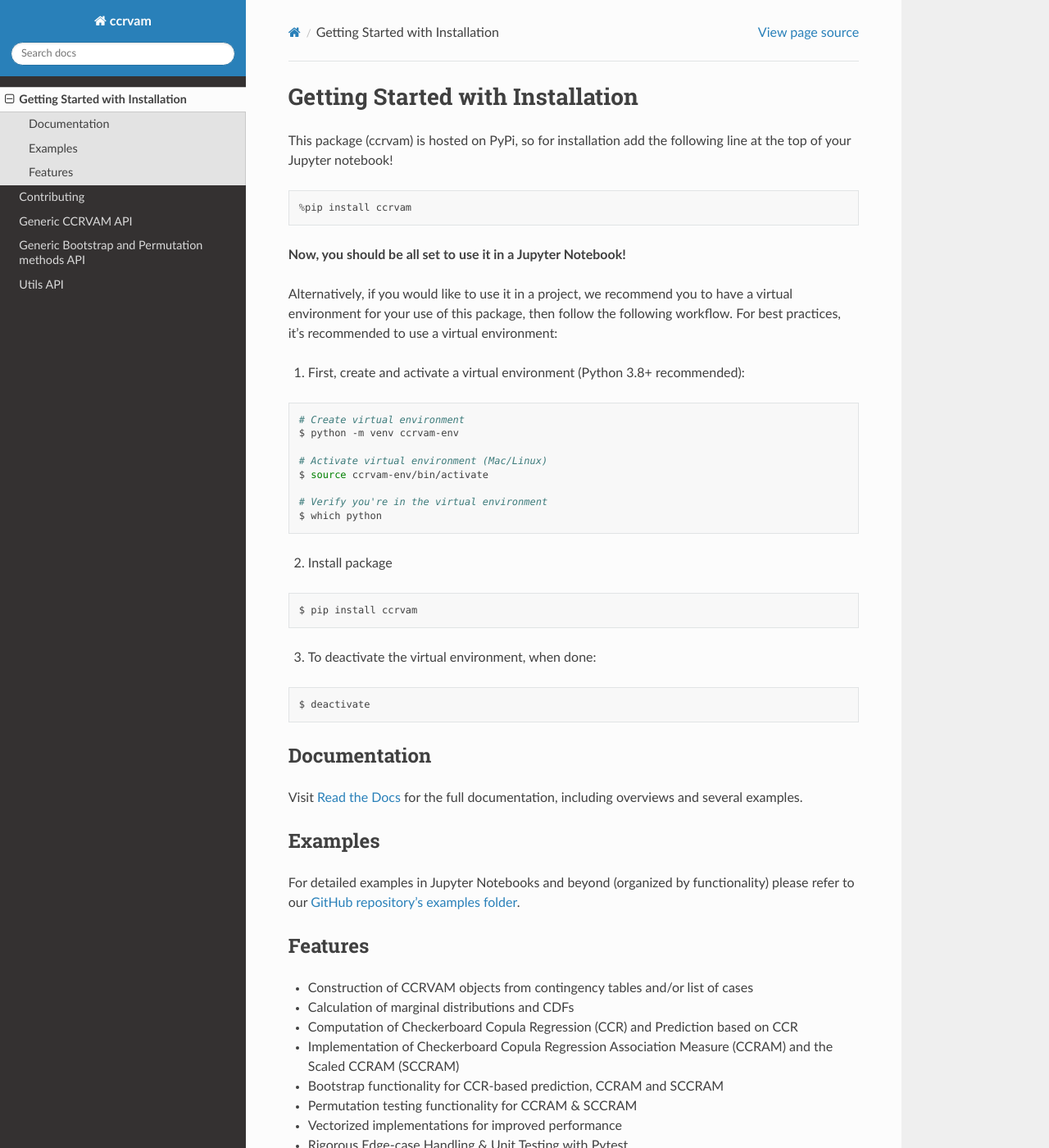
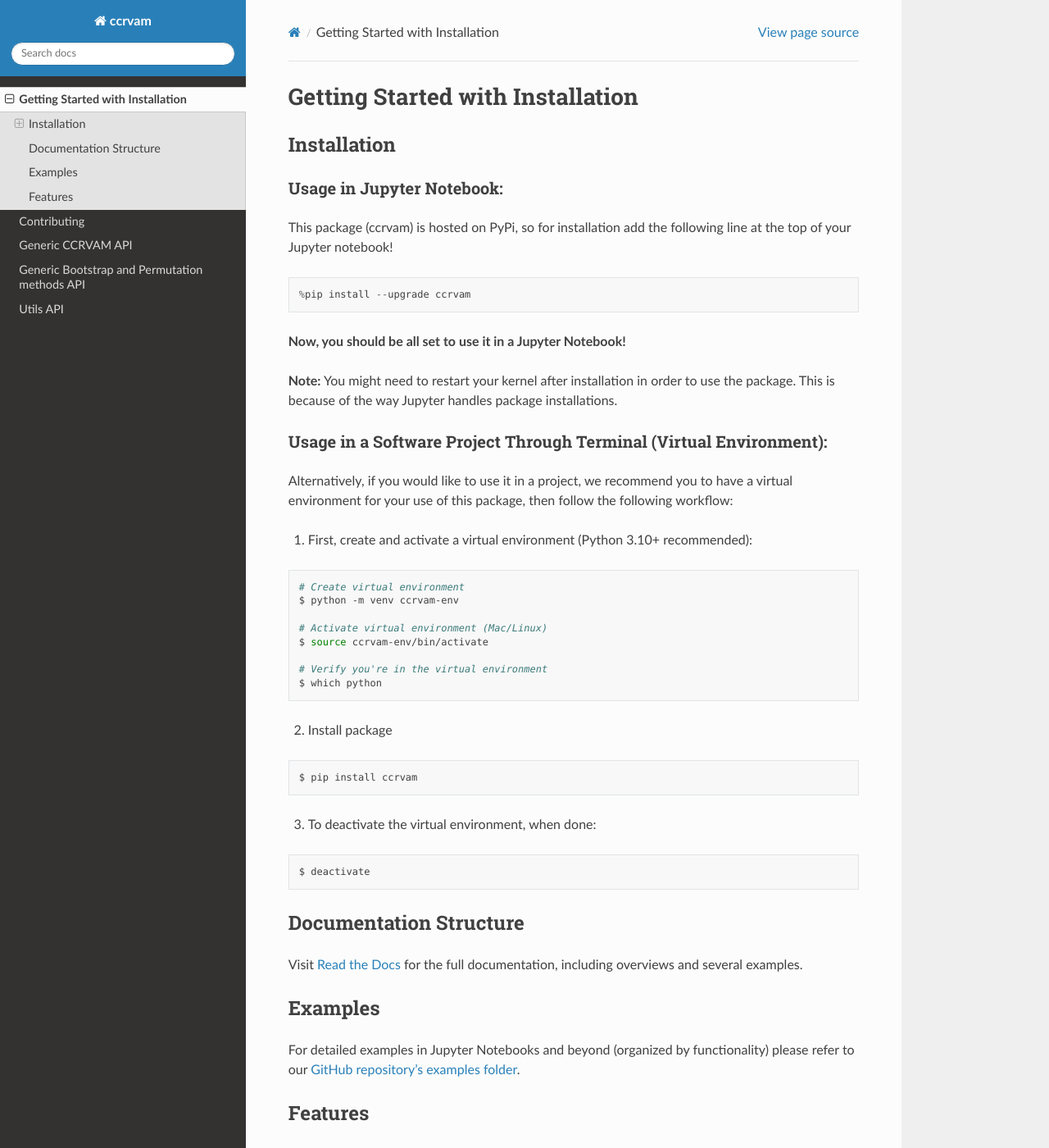
Before and after one commit to DhyeyMavani2003/ccrvam, a Sphinx documentation site: the page built from docs/getting-started.md, in a window 1280 px wide and 1400 px high. Shown: the whole window at 82% size. Built offline with Sphinx 7.4.7 and the Read the Docs theme 3.1.0, drawn with Linux system fonts in a browser that asks for light colours; some of the changed text lies outside the part shown.

Commit message:
Enhance documentation clarity by updating README and getting started guide

````diff
--- a/docs/getting-started.md
+++ b/docs/getting-started.md
@@ -1,16 +1,23 @@
 # Getting Started with Installation
 
+## Installation
+
+### Usage in Jupyter Notebook:
 This package (ccrvam) is hosted on PyPi, so for installation add the following line at the top of your Jupyter notebook!
 
-```python
-%pip install ccrvam
+```python3
+%pip install --upgrade ccrvam
 ```
 
 **Now, you should be all set to use it in a Jupyter Notebook!**
 
-Alternatively, if you would like to use it in a project, we recommend you to have a virtual environment for your use of this package, then follow the following workflow. For best practices, it's recommended to use a virtual environment:
+**Note:** You might need to restart your kernel after installation in order to use the package. This is because of the way Jupyter handles package installations.
 
-1. First, create and activate a virtual environment (Python 3.8+ recommended):
+### Usage in a Software Project Through Terminal (Virtual Environment):
+
+Alternatively, if you would like to use it in a project, we recommend you to have a virtual environment for your use of this package, then follow the following workflow:
+
+1. First, create and activate a virtual environment (Python 3.10+ recommended):
 
 ```bash
 # Create virtual environment
@@ -35,7 +42,7 @@ $ pip install ccrvam
 $ deactivate
 ```
 
-## Documentation
+## Documentation Structure
 
 Visit [Read the Docs](https://ccrvam.readthedocs.org) for the full documentation, including overviews and several examples.
 
@@ -45,10 +52,10 @@ For detailed examples in Jupyter Notebooks and beyond (organized by functionalit
 
 ## Features
 
-- Construction of CCRVAM objects from contingency tables and/or list of cases
-- Calculation of marginal distributions and CDFs
-- Computation of Checkerboard Copula Regression (CCR) and Prediction based on CCR
-- Implementation of Checkerboard Copula Regression Association Measure (CCRAM) and the Scaled CCRAM (SCCRAM)
+- Construction of CCRVAM objects from three forms of categorical data (case form, frequency form, table form)
+- Calculation of marginal distributions and CDFs of categorical variables
+- Computation of Checkerboard Copula Regression (CCR), its Prediction and Visualization
+- Implementation of Checkerboard Copula Regression Association Measure (CCRAM) and Scaled CCRAM (SCCRAM)
 - Bootstrap functionality for CCR-based prediction, CCRAM and SCCRAM
 - Permutation testing functionality for CCRAM & SCCRAM
 - Vectorized implementations for improved performance
````
Also changed, not shown: docs/index.md (+1 -1 lines), .github/README.md.
